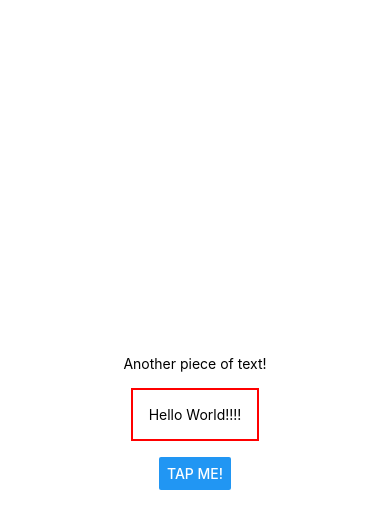
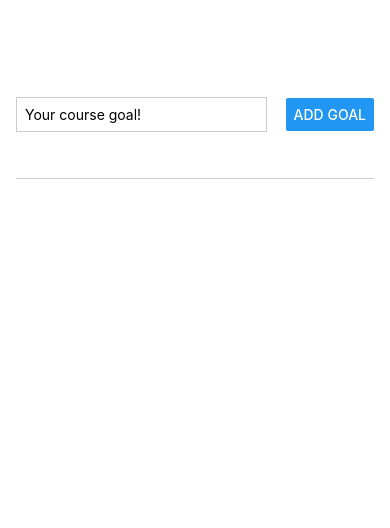
Before and after one commit to adrianacostep33/first-react-native-app, a React Native app in the folder starting-project/: screen / in a window 390 px wide. Shown: the top 528 px of the page. Built offline with nearby package versions, Linux system fonts and the light colour scheme.

Commit message:
Add the list of goals with states

```diff
--- a/starting-project/App.js
+++ b/starting-project/App.js
@@ -1,28 +1,73 @@
-import { StyleSheet, Text, View, Button } from "react-native";
+import { useState } from "react";
+import { StyleSheet, Text, View, Button, TextInput } from "react-native";
 
 export default function App() {
+  const [enteredGoal, setEnteredGoal] = useState();
+  const [courseGoal, setCourseGoal] = useState([]);
+
+  function goalInputHandler(enteredText) {
+    setEnteredGoal(enteredText);
+  }
+
+  function addGoalHandler() {
+    setCourseGoal((prevGoals) => [...prevGoals, enteredGoal]);
+  }
+
   return (
-    <View style={styles.container}>
-      <View>
-        <Text>Another piece of text!</Text>
+    <View style={styles.appContainer}>
+      <View style={styles.inputContainer}>
+        <TextInput
+          placeholder="Your course goal!"
+          style={styles.textInput}
+          onChangeText={goalInputHandler}
+        />
+        <Button title="Add Goal" onPress={addGoalHandler} />
       </View>
-      <Text style={styles.dummyText}>Hello World!!!!</Text>
-      <Button title="Tap me!" />
+      <View style={styles.goalsContainer}>
+        {courseGoal.map((goal, index) => (
+          <View style={styles.goalItem}>
+            <Text key={index} style={styles.goalText}>
+              {goal}
+            </Text>
+          </View>
+        ))}
+      </View>
     </View>
   );
 }
 
 const styles = StyleSheet.create({
-  container: {
+  appContainer: {
     flex: 1,
-    backgroundColor: "#fff",
+    paddingTop: 50,
+    paddingHorizontal: 16,
+  },
+  inputContainer: {
+    flex: 1,
+    flexDirection: "row",
+    justifyContent: "space-between",
     alignItems: "center",
-    justifyContent: "center",
+    marginBottom: 24,
+    borderBottomWidth: 1,
+    borderColor: "#cccccc",
   },
-  dummyText: {
-    margin: 16,
-    borderWidth: 2,
-    borderColor: "red",
-    padding: 16,
+  textInput: {
+    borderWidth: 1,
+    borderColor: "#cccccc",
+    width: "70%",
+    marginRight: 8,
+    padding: 8,
+  },
+  goalsContainer: {
+    flex: 5,
+  },
+  goalItem: {
+    margin: 8,
+    padding: 8,
+    borderRadius: 6,
+    backgroundColor: "#5e0acc",
+  },
+  goalText: {
+    color: "white",
   },
 });
```
